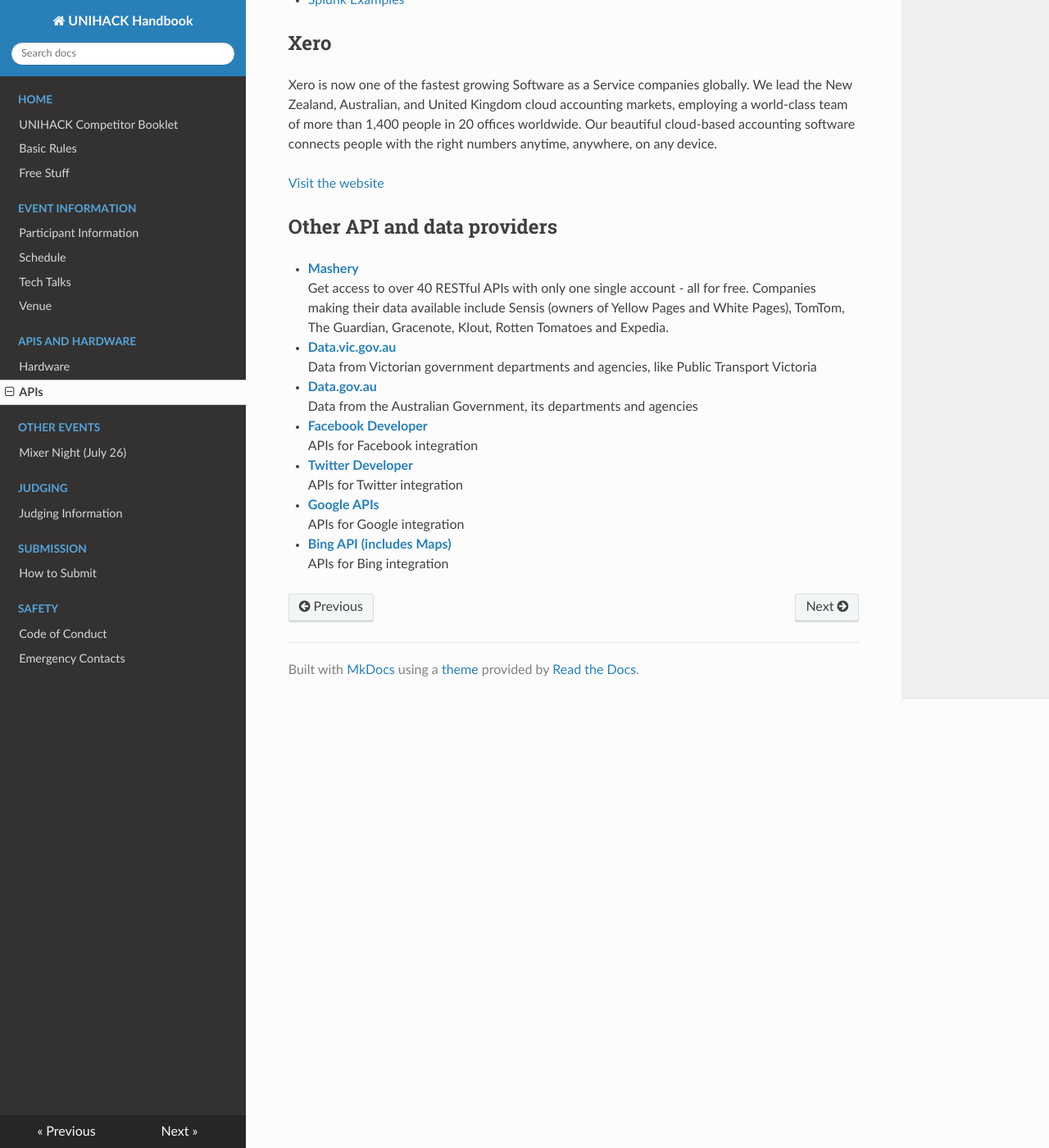
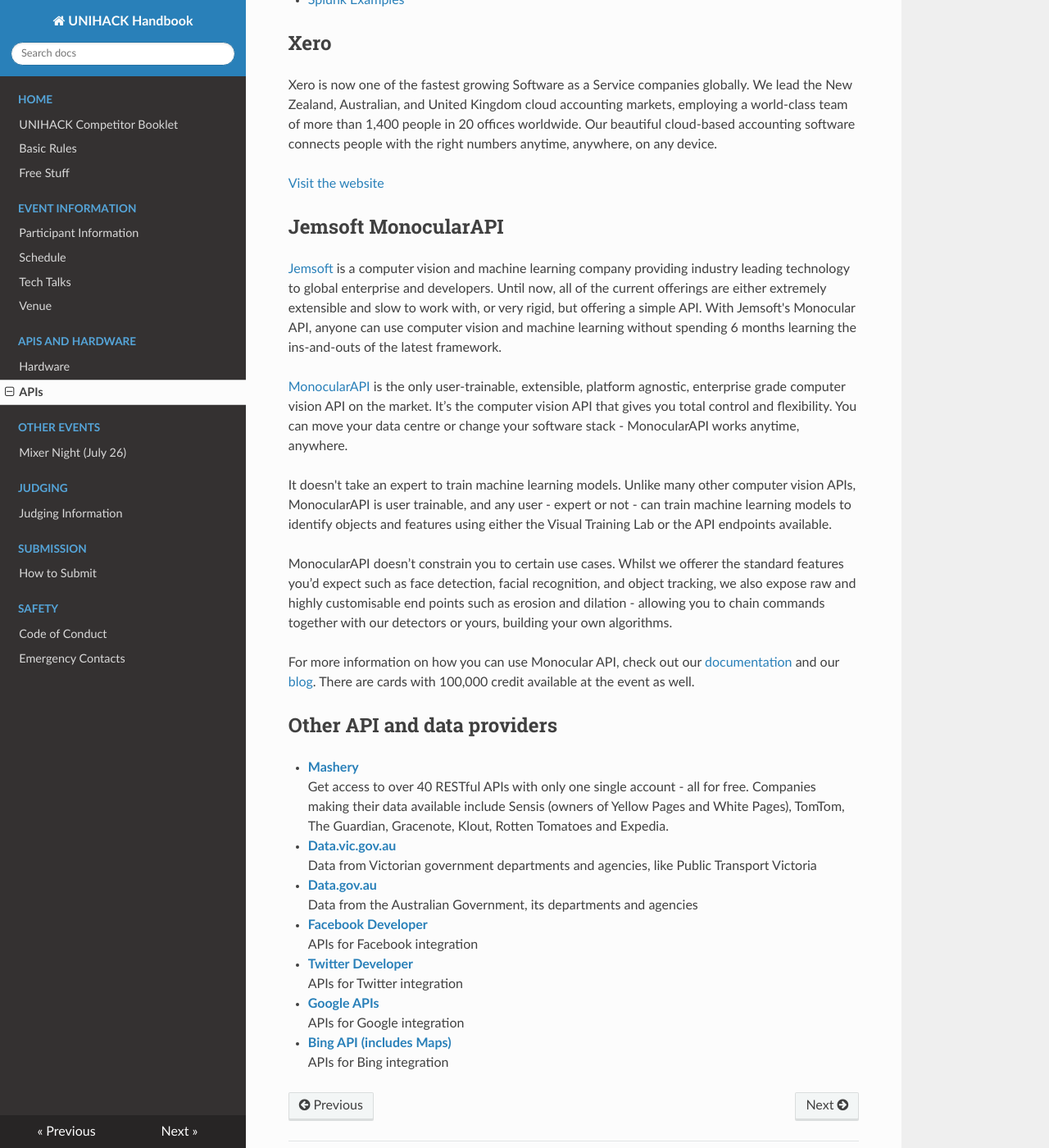
Before and after one commit to unihackhq/handbook, an MkDocs documentation site: the page built from docs/api.md, in a window 1280 px wide and 1400 px high, scrolled down 3132 px. Shown: the whole window at 82% size. Built offline with MkDocs 1.6.1, drawn with Linux system fonts in a browser that asks for light colours; nearby versions of some CDN libraries; old or Windows-style settings are respelled for this version of MkDocs.

Commit message:
Add API Jemsoft

```diff
--- a/docs/api.md
+++ b/docs/api.md
@@ -62,6 +62,18 @@
 
 [Visit the website](https://developer.xero.com)
 
+## Jemsoft MonocularAPI
+
+[Jemsoft](http://jemsoft.co/) is a computer vision and machine learning company providing industry leading technology to global enterprise and developers. Until now, all of the current offerings are either extremely  extensible and slow to work with, or very rigid, but offering a simple API. With Jemsoft's Monocular API, anyone can use computer vision and machine learning without spending 6 months learning the ins-and-outs of the latest framework.
+
+[MonocularAPI](http://jemsoft.co/api) is the only user-trainable, extensible, platform agnostic, enterprise grade computer vision API on the market. It’s the computer vision API that gives you total control and  flexibility. You can move your data centre or change your software stack - MonocularAPI works anytime, anywhere.
+
+It doesn't take an expert to train machine learning models. Unlike many other computer vision APIs, MonocularAPI is user trainable, and any user - expert or not - can train machine learning models to identify objects and features using either the Visual Training Lab or the API endpoints available.
+
+MonocularAPI doesn’t constrain you to certain use cases. Whilst we offerer the standard features you’d expect such as face detection, facial recognition, and object tracking, we also expose raw and highly customisable end points such as erosion and dilation - allowing you to chain commands together with our detectors or yours, building your own algorithms.
+
+For more information on how you can use Monocular API, check out our [documentation](http://docs.jemsoft.co/) and our [blog](http://jemsoft.co/blog/). There are cards with 100,000 credit available at the event as well.
+
 ## Other API and data providers
 
 - **[Mashery](http://developer.mashery.com/)**
```
